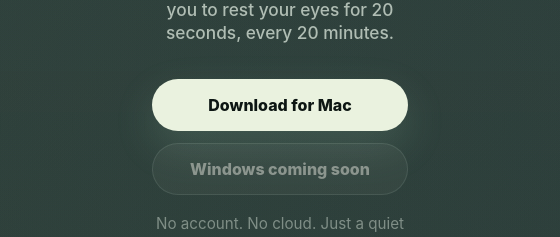
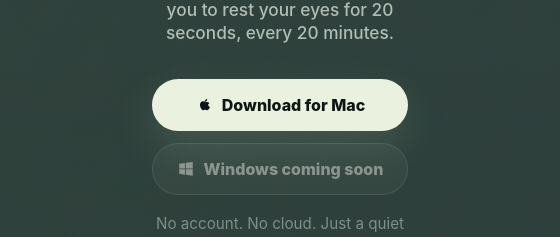
Before and after one commit to reswinkandathil/shiftsight, an Electron app: page website/index.html in a window 560 px wide. Shown: the part 338-575 px from the top of the page. Drawn offline with Linux system fonts and the light colour scheme.

Commit message:
Add platform icons to download buttons

```diff
--- a/website/index.html
+++ b/website/index.html
@@ -54,10 +54,16 @@
             href="https://github.com/reswinkandathil/shiftsight/releases/latest/download/ShiftSight-0.4.0-arm64.dmg"
             data-track="clicked_download_mac"
           >
-            Download for Mac
+            <svg viewBox="0 0 24 24" aria-hidden="true">
+              <path d="M17.3 12.7c0-2 1.7-3 1.8-3.1-1-1.4-2.4-1.6-2.9-1.6-1.2-.1-2.4.7-3 0-.6-.7-1.6-1-2.6-1-1.3 0-2.6.8-3.3 2-1.4 2.4-.4 6 1 8 .7 1 1.5 2.1 2.6 2.1 1 0 1.4-.7 2.7-.7 1.2 0 1.6.7 2.7.7s1.8-1 2.5-2c.8-1.1 1.1-2.2 1.1-2.3 0-.1-2.6-1.1-2.6-4.1ZM15.4 6.7c.6-.7 1-1.7.9-2.7-.9 0-1.9.6-2.5 1.3-.6.6-1.1 1.6-.9 2.6.9 0 1.9-.5 2.5-1.2Z" />
+            </svg>
+            <span>Download for Mac</span>
           </a>
           <span class="button button-secondary" aria-disabled="true">
-            Windows coming soon
+            <svg viewBox="0 0 24 24" aria-hidden="true">
+              <path d="M3 5.1 10.6 4v7.2H3V5.1Zm8.7-1.3L21 2.5v8.7h-9.3V3.8ZM3 12.3h7.6v7.2L3 18.4v-6.1Zm8.7 0H21V21l-9.3-1.3v-7.4Z" />
+            </svg>
+            <span>Windows coming soon</span>
           </span>
         </div>
 
--- a/website/styles.css
+++ b/website/styles.css
@@ -222,6 +222,7 @@ h1 {
   display: inline-flex;
   min-height: 52px;
   align-items: center;
+  gap: 9px;
   justify-content: center;
   border: 1px solid var(--line-strong);
   border-radius: 999px;
@@ -232,6 +233,13 @@ h1 {
     transform 180ms ease,
     background 180ms ease,
     border-color 180ms ease;
+}
+
+.button svg {
+  width: 18px;
+  height: 18px;
+  flex: 0 0 auto;
+  fill: currentColor;
 }
 
 .button:hover {
```
